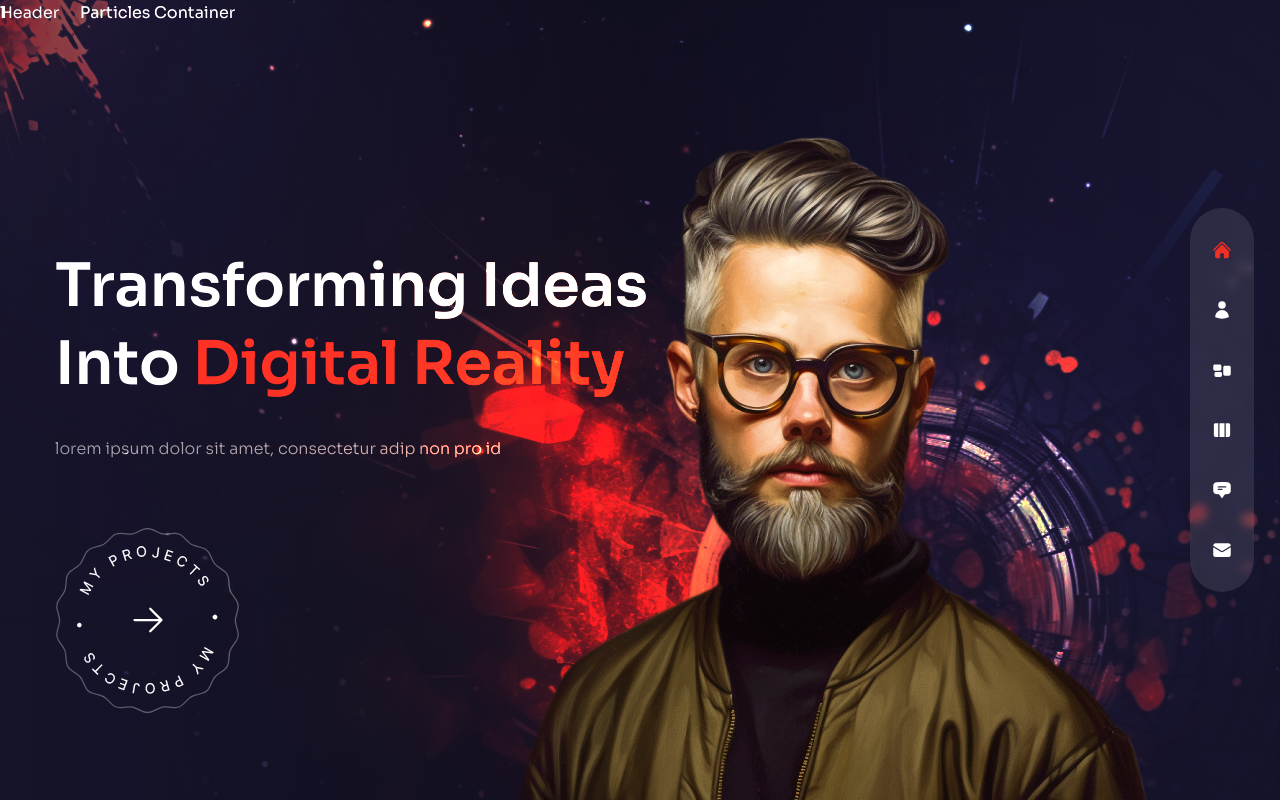
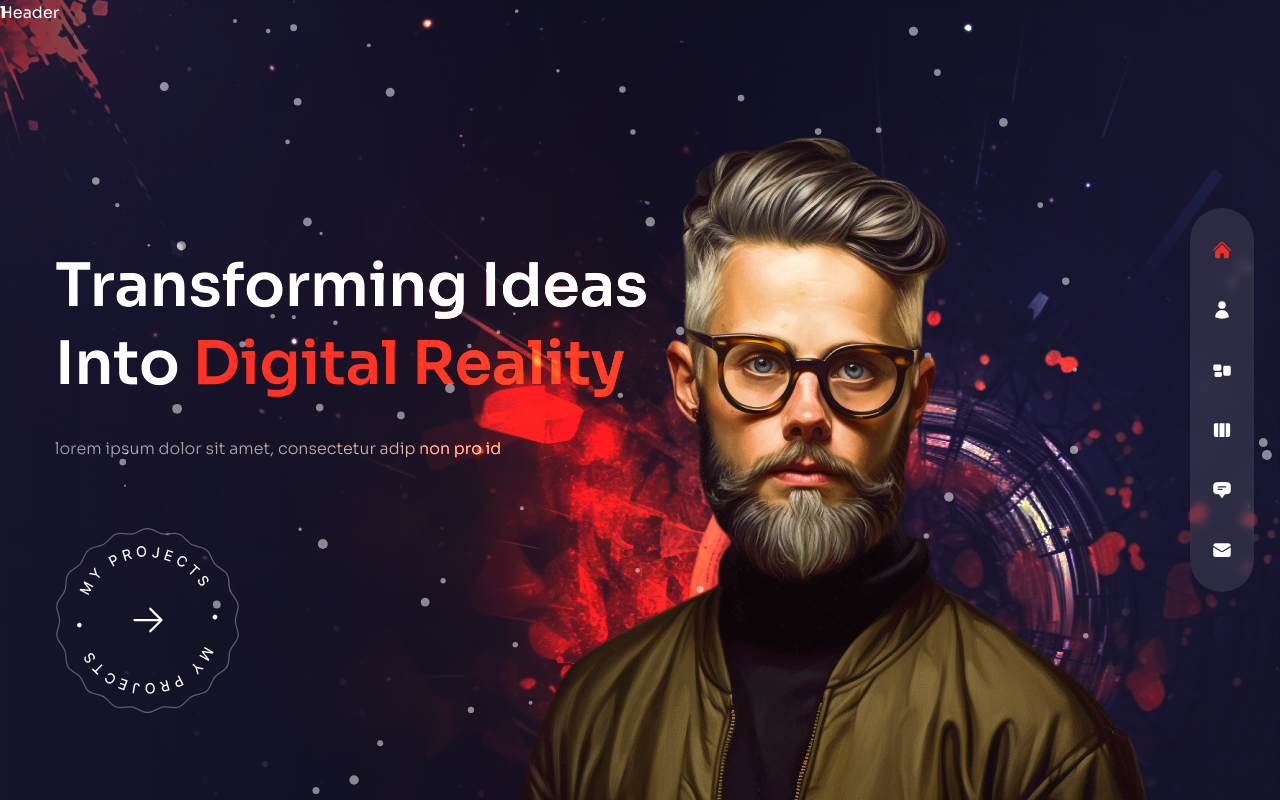
Before and after one commit to MatheusDSantossi/portfolio-website-p2, a Next.js app in the folder portfolio_starter_p2/: page / in a window 1280 px wide. Built offline with nearby package versions, Linux system fonts and the light colour scheme.

Commit message:
feat: Adding some particles animation on home page

```diff
--- a/portfolio_starter_p2/components/Header.js
+++ b/portfolio_starter_p2/components/Header.js
@@ -1,4 +1,4 @@
-
+// https://youtu.be/qp0-L_M3Ad4?t=3914
 
 const Header = () => {
   return <header className="absolute z-30 w-full ">Header</header>;
--- a/portfolio_starter_p2/components/ParticlesContainer.js
+++ b/portfolio_starter_p2/components/ParticlesContainer.js
@@ -1,7 +1,98 @@
-// https://youtu.be/qp0-L_M3Ad4?t=3328
+import {Particles} from 'react-tsparticles';
+import {loadFull} from 'tsparticles'
+import React, {useCallback} from 'react';
 
 const ParticlesContainer = () => {
-  return <div>Particles Container</div>;
+  //init
+  const particlesInit = useCallback(async (engine) => {
+    await loadFull(engine);
+  }, []);
+  const particlesLoaded = useCallback(async () => {}, []);
+
+  return (
+    <Particles
+      className='w-full h-full absolute translate-z-0'
+      id="tsparticles"
+      init={particlesInit}
+      loaded={particlesLoaded}
+      options={{
+        fullScreen: {enabled: false},
+        background: {
+          color: {
+            value: '',
+        },
+      },
+      fpsLimit: 120,
+      interactivity: {
+        events: {
+          onClick: {
+            enable: false,
+            mode: 'push',
+          },
+          onHover: {
+            enable: true,
+            mode: 'repulse',
+
+          },
+          resize: true,
+        },
+        modes: {
+          push: {
+            quantity: 90,
+          },
+          repulse: {
+            distance: 200,
+            duration: 0.4,
+          },
+        },
+      },
+      particles: {
+        color: {
+          vaue: '#e68e2e',
+        },
+        links: {
+          color: '#f5d393',
+          distance: 150,
+          enbale: true,
+          opacity: 0.5,
+          width: 1,
+        },
+        collisions: {
+          enabled: true
+        },
+        move: {
+          direction: 'none',
+          enabled: true,
+          outModes: {
+            default: 'bounce',
+          },
+          random: false,
+          speed: 1,
+          straight: false,
+        },
+        number: {
+          density: {
+            enable: true,
+            area: 800
+          },
+          value: 80,
+        },
+        opacity: {
+          value: 0.5,
+        },
+        shape: {
+          type: 'circle',
+        },
+        size: {
+          value: {min: 1, max: 5}
+        },
+      },
+      detectRetina: true,
+        }
+      }
+
+      />
+  );
 };
 
 export default ParticlesContainer;
```
